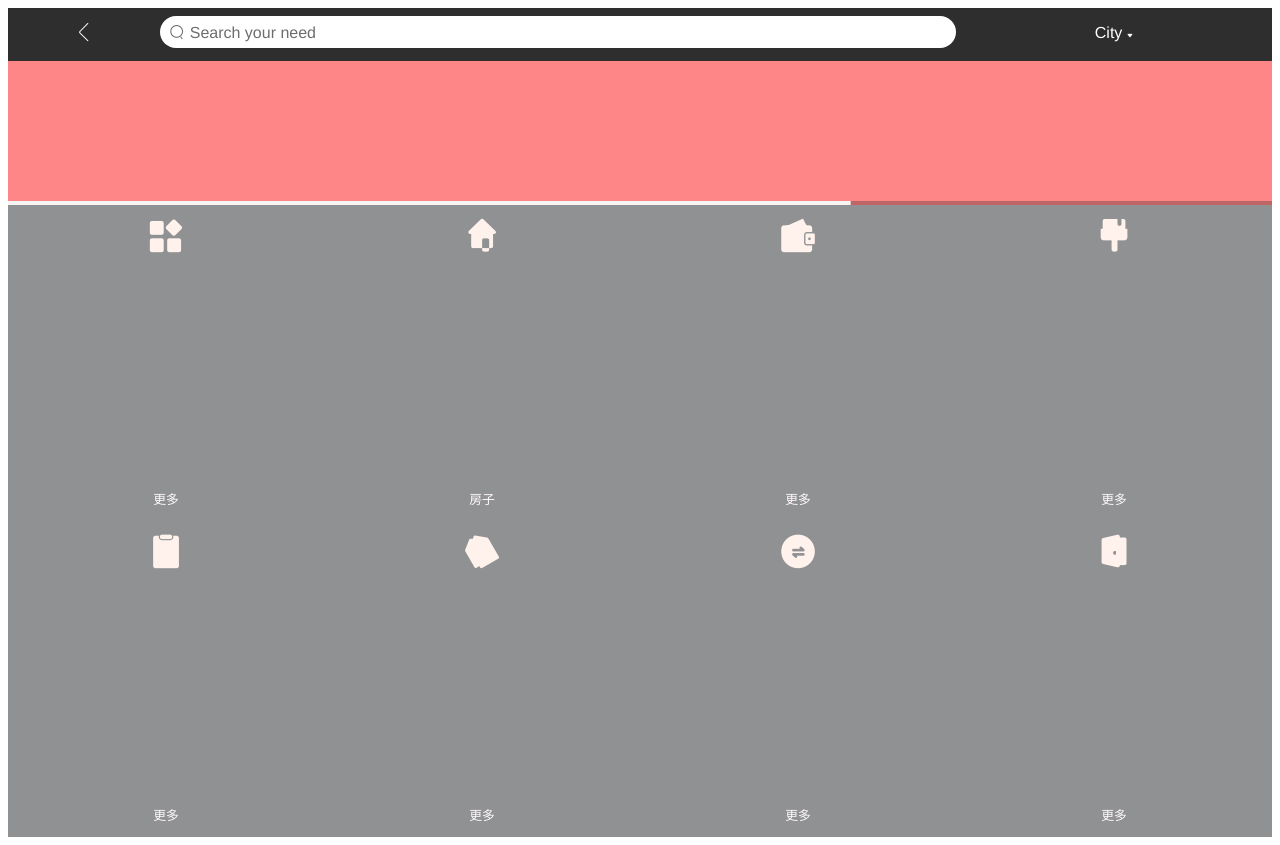
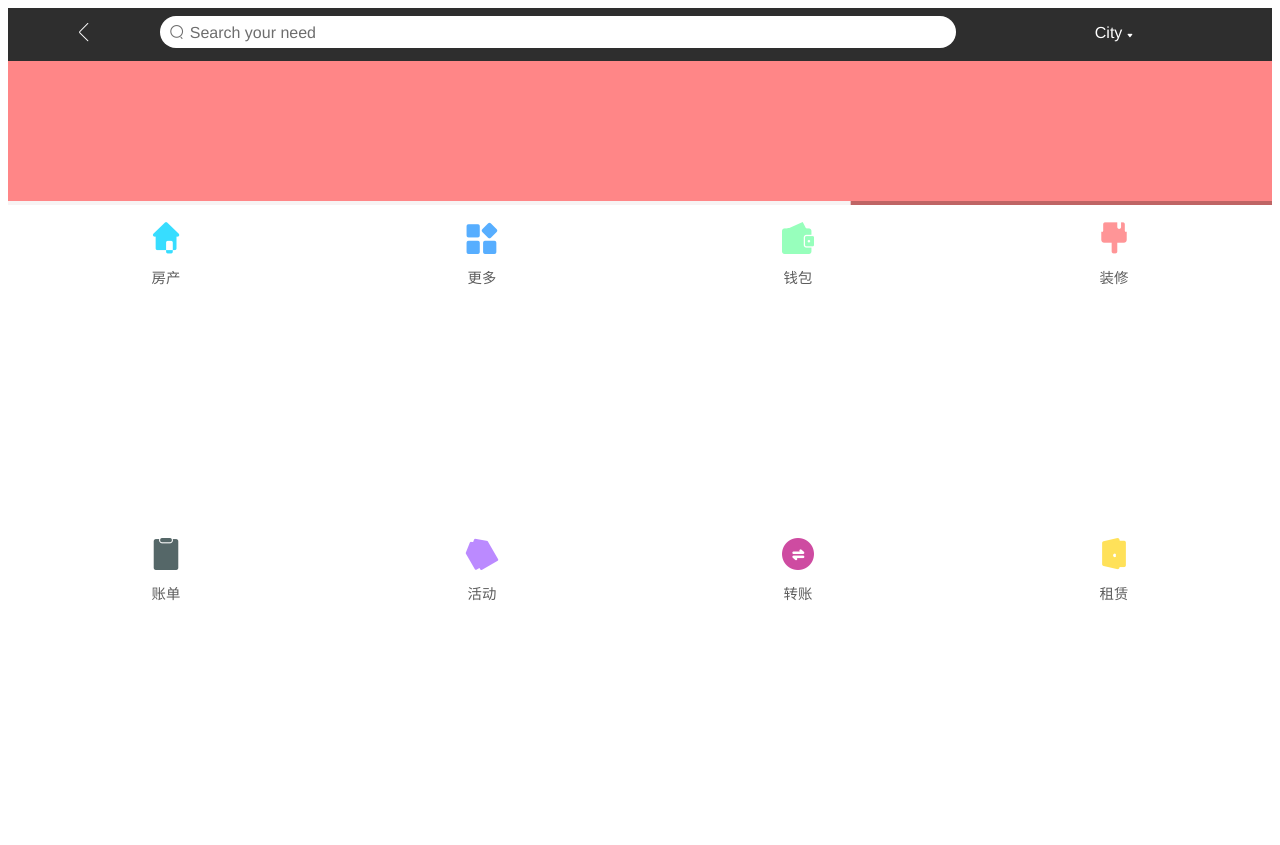
Before and after one commit to FuzzyFade/icecee, a Vue app: page / in a window 1280 px wide. Built offline with nearby package versions, Linux system fonts and the light colour scheme.

Commit message:
vuetify + iconlist2.0

```diff
--- a/public/index.html
+++ b/public/index.html
@@ -5,7 +5,7 @@
     <meta http-equiv="X-UA-Compatible" content="IE=edge">
     <meta name="viewport" content="width=device-width,initial-scale=1.0">
     <link rel="icon" href="<%= BASE_URL %>favicon.ico">
-    <title>icecee</title>
+    <title>Icecee.com</title>
   </head>
   <body>
     <noscript>
--- a/src/App.vue
+++ b/src/App.vue
@@ -1,16 +1,15 @@
 <template>
   <div id="app">
-    <Homepage></Homepage>
-    <!--<img alt="Vue logo" src="./assets/logo.png">-->
+    <homepage></homepage>
   </div>
 </template>
 
 <script>
   import Homepage from './components/Homepage.vue'
   export default {
-  name: 'app',
+    name: 'App',
     components: {
-    Homepage,
+      Homepage
     }
   }
 </script>
--- a/src/components/Homepage.vue
+++ b/src/components/Homepage.vue
@@ -15,7 +15,7 @@
     components: {
       HoHeader,
       HoSwiper,
-      HoIcons
+      HoIcons,
     }
   }
 </script>
--- a/src/components/Icons.vue
+++ b/src/components/Icons.vue
@@ -1,59 +1,86 @@
 <template>
+    <swiper :options="swiperOption">
+        <swiper-slide v-for="page of pages">
             <div class="icons">
-        <div class="icon">
+                <div class="icon"
+                     v-for="item of page">
                     <div class="picture">
-                <div class="iconfont lib">&#xe612;</div>
+                        <div class="iconfont content"
+                             v-html="item.icon"
+                             :style="{color : item.color}">
                         </div>
-            <p class="text_icon">更多</p>
-        </div>
-        <div class="icon">
-            <div class="picture">
-                <div class="iconfont lib">&#xe611;</div>
-            </div>
-            <p class="text_icon">房子</p>
-        </div>
-        <div class="icon">
-            <div class="picture">
-                <div class="iconfont lib">&#xe613;</div>
-            </div>
-            <p class="text_icon">更多</p>
-        </div>
-        <div class="icon">
-            <div class="picture">
-                <div class="iconfont lib">&#xe614;</div>
-            </div>
-            <p class="text_icon">更多</p>
-        </div>
-        <div class="icon">
-            <div class="picture">
-                <div class="iconfont lib">&#xe615;</div>
-            </div>
-            <p class="text_icon">更多</p>
-        </div>
-        <div class="icon">
-            <div class="picture">
-                <div class="iconfont lib">&#xe616;</div>
-            </div>
-            <p class="text_icon">更多</p>
-        </div>
-        <div class="icon">
-            <div class="picture">
-                <div class="iconfont lib">&#xe617;</div>
-            </div>
-            <p class="text_icon">更多</p>
-        </div>
-        <div class="icon">
-            <div class="picture">
-                <div class="iconfont lib">&#xe618;</div>
-            </div>
-            <p class="text_icon">更多</p>
+                        <div class="text_icon">{{item.name}}</div>
                     </div>
                 </div>
+            </div>
+        </swiper-slide>
+    </swiper>
 </template>
 
 <script>
     export default {
-        name: "HoIcons"
+        name: "HoIcons",
+        data() {
+            return {
+                icon_list:[{
+                    icon :'&#xe611',
+                    name : '房产',
+                    color : '#37ddff',
+                }, {
+                    icon : '&#xe612',
+                    name : '更多',
+                    color : '#57aeff',
+                }, {
+                    icon : '&#xe613',
+                    name : '钱包',
+                    color : '#97ffbc',
+                }, {
+                    icon : '&#xe614',
+                    name : '装修',
+                    color : '#ff9597',
+                }, {
+                    icon : '&#xe615',
+                    name : '账单',
+                    color : '#556768',
+                }, {
+                    icon : '&#xe616',
+                    name : '活动',
+                    color : '#bb8aff',
+                }, {
+                    icon : '&#xe617',
+                    name : '转账',
+                    color : '#ce4ba1',
+                }, {
+                    icon : '&#xe618',
+                    name : '租赁',
+                    color : '#ffe159',
+                }, {
+                    icon : '&#xe613',
+                    name : '不知道',
+                    color : '#2e4eb6',
+                }, {
+                    icon : '&#xe613',
+                    name : '不知2323232道',
+                    color : '#2e4eb6',
+                }],
+                swiperOption: {
+
+                }
+            }
+        },
+        computed: {
+            pages () {
+                const pages = [];
+                this.icon_list.forEach((it, index) => {
+                    const page = Math.floor(index / 8);
+                    if(!pages[page]) {
+                        pages[page] = []
+                    }
+                    pages[page].push(it)
+                });
+                return pages
+            }
+        }
     }
 </script>
 
@@ -62,32 +89,29 @@
         overflow hidden
         height 0
         padding-bottom 50%
-        background-color: #8f9192
+        background-color: #fff
         .icon
+            overflow hidden
             position relative
-            overflow hidden
             float left
             width 25%
+            height 25%
             padding-bottom 25%
+            .picture
+                text-align center
+                .content
+                    height 100%
+                    font-size 2rem
+                    margin-top 1rem
+                    margin-bottom .6rem
+                    color #2fa8ff
                 .text_icon
-                position absolute
-                left 0
-                right 0
-                bottom .8rem
+                    overflow hidden
+                    white-space nowrap
+                    text-overflow ellipsis
+                    font-size .9rem
                     text-align center
-                margin 0
-                color #fff9fb
-                font-size .8rem
-            .picture
                     position relative
-                height 0
-                padding-bottom 0
-                text-align center
-                .lib
-                    position absolute
-                    top .8rem
-                    left 0
-                    right 0
-                    font-size 2.1rem
-                    color #fff2ed
+                    color #5d5d5d
+
 </style>
--- a/src/main.js
+++ b/src/main.js
@@ -4,9 +4,11 @@ import './registerServiceWorker'
 import './assets/iconfont.css'
 import VueAwesomeSwiper from 'vue-awesome-swiper'
 import 'swiper/dist/css/swiper.css'
+import Vuetify from 'vuetify'
 
 Vue.config.productionTip = false
 Vue.use(VueAwesomeSwiper)
+Vue.use(Vuetify)
 
 new Vue({
   render: function (h) { return h(App) },
```
Also changed, not shown: package.json (+6 -2 lines), src/components/Swiper.vue (+4 -4 lines), src/plugins/vuetify.js (added, +7 -0 lines), src/assets/logo.svg (added), 1 other file (tests, documents, lock files or other folders). Lines whose indentation alone changed are shown as unchanged.
